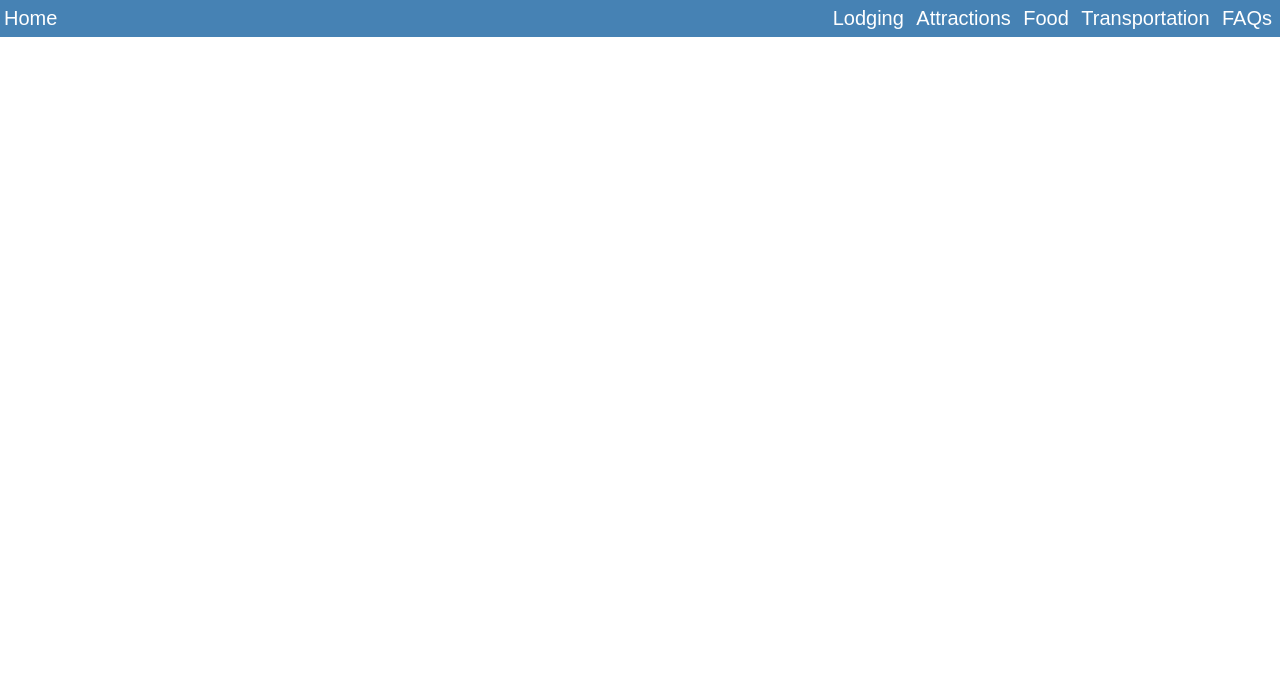
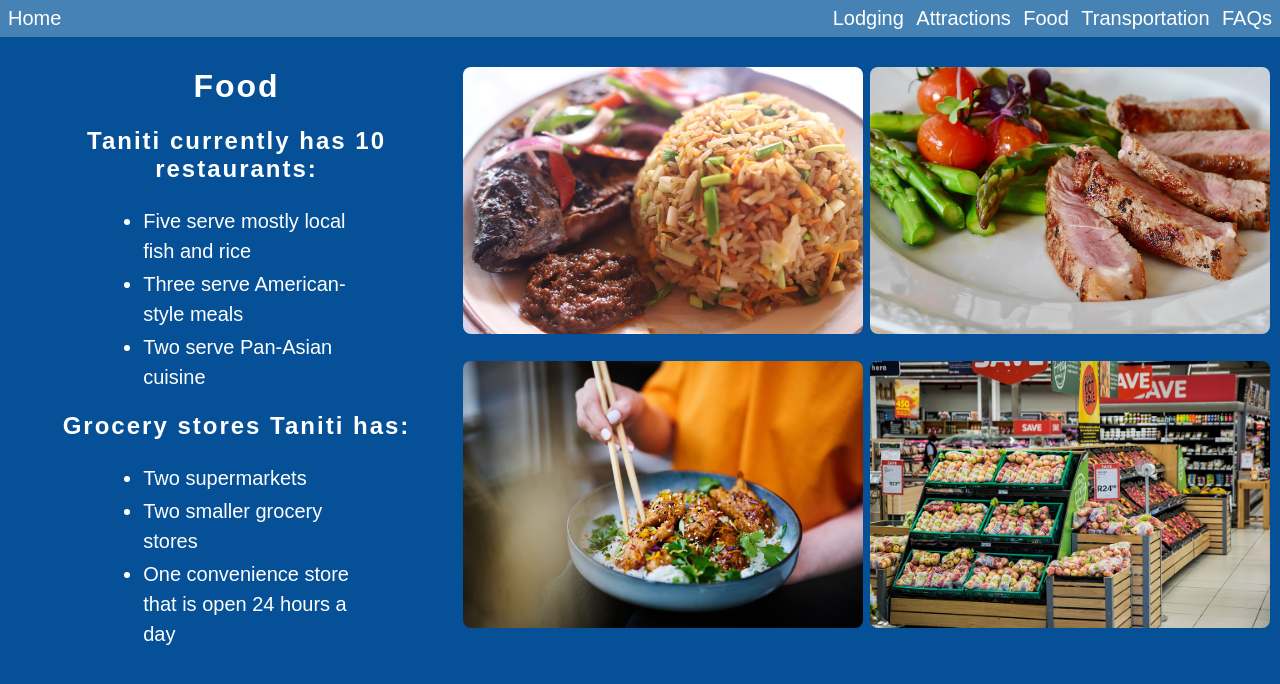
Before and after one commit to BruceChapmanJr10/D479, a plain HTML site: page food/food.html in a window 1280 px wide. Drawn offline with Linux system fonts and the light colour scheme.

Commit message:
added food page

```diff
--- a/food/food.css
+++ b/food/food.css
@@ -0,0 +1,40 @@
+body {
+  background: rgb(5, 80, 150);
+}
+
+.foodContainer {
+  display: flex;
+  flex-direction: row;
+}
+
+.foodImgs {
+  display: grid;
+  grid-template-columns: 1fr 1fr;
+  gap: 7px;
+  margin-top: 20px;
+}
+img {
+  border-radius: 8px;
+  width: 400px;
+}
+
+h1,
+h2 {
+  color: white;
+  text-align: center;
+  letter-spacing: 2px;
+  font-weight: bolder;
+}
+
+p,
+ul {
+  color: white;
+  font-size: 20px;
+  text-align: left;
+  width: 50%;
+  margin: auto;
+  line-height: 30px;
+}
+li {
+  padding-top: 3px;
+}
--- a/food/food.html
+++ b/food/food.html
@@ -4,9 +4,11 @@
     <meta charset="UTF-8" />
     <meta name="viewport" content="width=device-width, initial-scale=1.0" />
     <link rel="stylesheet" href="../home.css" />
+    <link rel="stylesheet" href="./food.css" />
     <title>Food</title>
   </head>
   <body>
+    <!-- Navbar -->
     <nav>
       <div class="homeLink">
         <a href="../index.html">Home</a>
@@ -19,5 +21,35 @@
         <a href="/faqs/faqs.html">FAQs</a>
       </div>
     </nav>
+
+    <!-- Main -->
+    <main>
+      <div class="foodContainer">
+        <div class="foodText">
+          <h1>Food</h1>
+          <h2>Taniti currently has 10 restaurants:</h2>
+
+          <ul>
+            <li>Five serve mostly local fish and rice</li>
+            <li>Three serve American-style meals</li>
+            <li>Two serve Pan-Asian cuisine</li>
+          </ul>
+
+          <h2>Grocery stores Taniti has:</h2>
+
+          <ul>
+            <li>Two supermarkets</li>
+            <li>Two smaller grocery stores</li>
+            <li>One convenience store that is open 24 hours a day</li>
+          </ul>
+        </div>
+        <div class="foodImgs">
+          <img src="/images/food1.jpg" alt="Fish and Rice" />
+          <img src="/images/food2.jpg" alt="Steak" />
+          <img src="/images/food5.jpg" alt="Asian food" />
+          <img src="/images/food4.jpg" alt="Grocery" />
+        </div>
+      </div>
+    </main>
   </body>
 </html>
--- a/home.css
+++ b/home.css
@@ -3,9 +3,7 @@
 }
 
 nav {
-  padding-top: 7px;
-  padding-bottom: 7px;
-  padding-right: 4px;
+  padding: 7px 4px;
   background: #4682b4;
   display: flex;
   justify-content: space-between;
```
